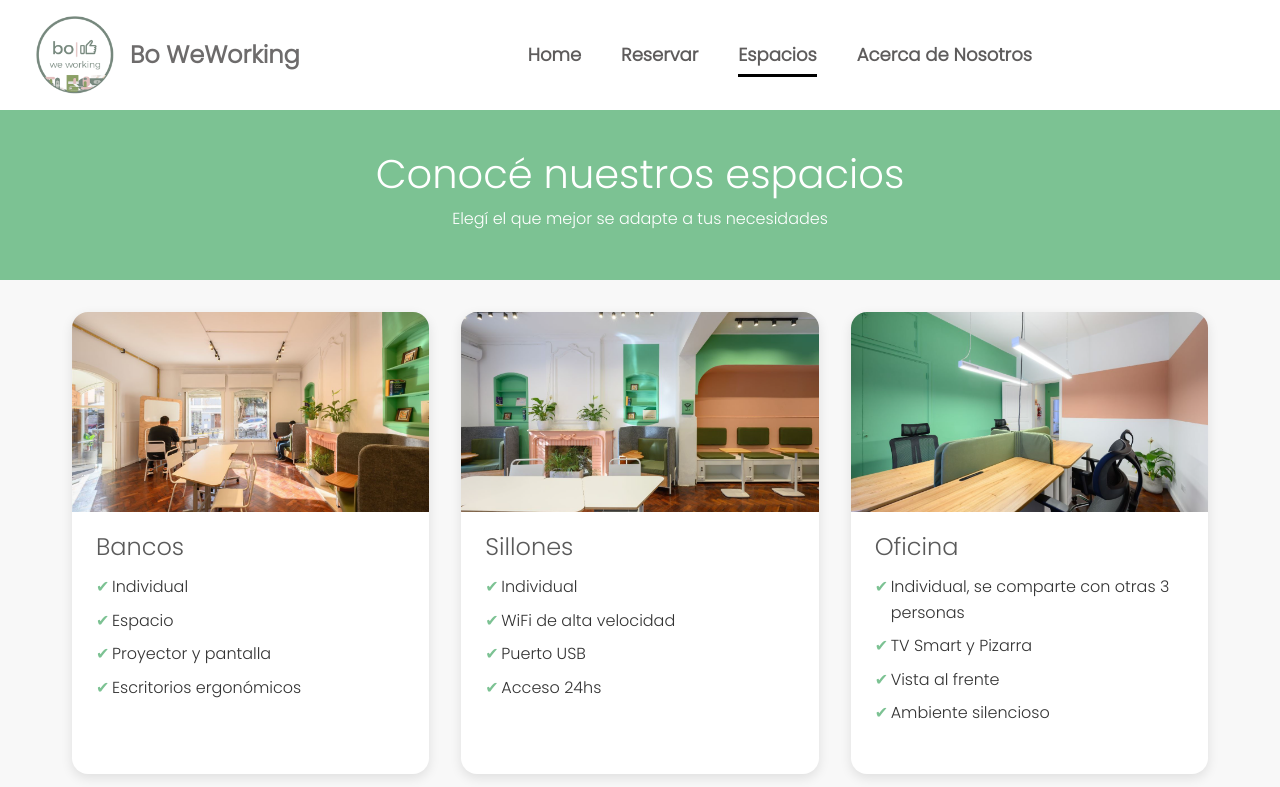
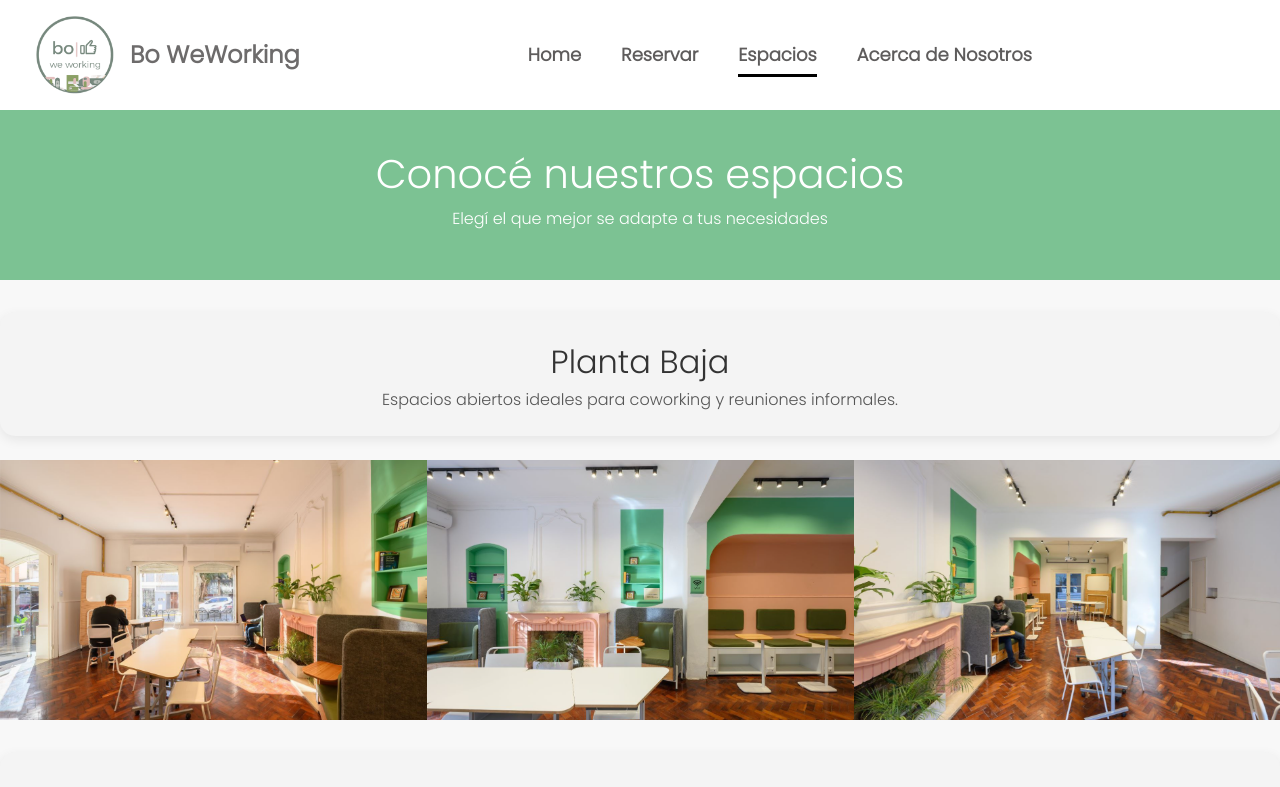
Before and after one commit to lucabonadero/tesis-boweworking, a React (Vite) app: page /espacios in a window 1280 px wide. Shown: the top 787 px of the page. Built offline with nearby package versions, Linux system fonts and the light colour scheme; a web font is replaced by a local one.

Commit message:
espacios actualizado

```diff
--- a/package.json
+++ b/package.json
@@ -13,7 +13,9 @@
     "antd": "^5.24.9",
     "react": "^19.0.0",
     "react-dom": "^19.0.0",
-    "react-router-dom": "^7.5.0"
+    "react-router-dom": "^7.5.0",
+    "react-slick": "^0.30.3",
+    "slick-carousel": "^1.8.1"
   },
   "devDependencies": {
     "@eslint/js": "^9.21.0",
--- a/src/App.jsx
+++ b/src/App.jsx
@@ -6,7 +6,8 @@ import Login from "./pages/admin/login";
 import GestionFinanciera from "./pages/admin/Gestionfinanciera";
 import "./App.css";
 import { BrowserRouter, Route, Routes } from "react-router-dom";
-
+import "slick-carousel/slick/slick.css";
+import "slick-carousel/slick/slick-theme.css";
 
 function App() {
   return (
--- a/src/components/carrusel.jsx
+++ b/src/components/carrusel.jsx
@@ -1,41 +1,61 @@
-import React, { useState, useEffect } from 'react';
-import img1 from '../assets/frentebowe.jpg';
-import img2 from '../assets/plantabajadim.png';
-import img3 from '../assets/salareunionesdim.png';
-import img4 from '../assets/terrazardadim.png';
+import Slider from "react-slick";
+import React from "react";
+import styles from "../styles/public/espacios.module.css";
+import img1 from '../assets/espacios_sillas.png';
+import img2 from '../assets/espacios_sillones.png';
+import img3 from '../assets/oficina_individual.png';
+import img4 from '../assets/salareuniones.png';
+import img5 from '../assets/terrazarda.png';
+import img6 from '../assets/espacios_plantabaja.png';
 
-import styles from '../styles/public/registrocliente.module.css'; // Asegurate de importar el CSS
+const pisos = [
+  {
+    titulo: "Planta Baja",
+    descripcion: "Espacios abiertos ideales para coworking y reuniones informales.",
+    imagenes: [img6, img1, img2],
+  },
+  {
+    titulo: "Primer Piso",
+    descripcion: "Oficinas individuales y salas de reuniones totalmente equipadas.",
+    imagenes: [img3, img4, img5],
+  },
+  {
+    titulo: "Terraza",
+    descripcion: "Un ambiente relajado con sillones y vistas al exterior.",
+    imagenes: [img2, img5, img1],
+  },
+];
 
-export default function Carousel() {
-  const images = [img1, img2, img3, img4];
-  const [currentImage, setCurrentImage] = useState(0);
+const settings = {
+  infinite: true,
+  speed: 1000,
+  slidesToShow: 3,
+  slidesToScroll: 1,
+  autoplay: true,
+  autoplaySpeed: 4000,
+  centerMode: true,
+  centerPadding: "0px",
+  arrows: false,
+};
 
-  useEffect(() => {
-    const interval = setInterval(() => {
-      setCurrentImage((prev) =>
-        prev === images.length - 1 ? 0 : prev + 1
-      );
-    }, 4000);
-    return () => clearInterval(interval);
-  }, []);
-
+export default function CarruselEdificio() {
   return (
-    <div className={styles.carousel__container}>
-      <div
-        className={styles.carousel__slider}
-        style={{
-          transform: `translateX(-${currentImage * 100}%)`,
-        }}
-      >
-        {images.map((image, index) => (
-          <img
-            key={index}
-            src={image}
-            alt={`Imagen ${index + 1}`}
-            className={styles.carousel__image}
-          />
-        ))}
-      </div>
+    <div className={styles.container}>
+      {pisos.map((piso, index) => (
+        <div key={index} className={styles.carruselWrapper}>
+          <div className={styles.textContainer}>
+            <h2 className={styles.titulo}>{piso.titulo}</h2>
+            <p className={styles.descripcion}>{piso.descripcion}</p>
+          </div>
+          <Slider {...settings}>
+            {piso.imagenes.map((img, i) => (
+              <div key={i} className={styles.slide}>
+                <img src={img} alt={`${piso.titulo} - Imagen ${i + 1}`} />
+              </div>
+            ))}
+          </Slider>
+        </div>
+      ))}
     </div>
   );
 }
--- a/src/pages/public/espacios.jsx
+++ b/src/pages/public/espacios.jsx
@@ -3,77 +3,7 @@ import Header from "../../components/header.jsx";
 import Footer from "../../components/footer.jsx";
 import styles from "../../styles/public/espacios.module.css";
 import "../../styles/global.css";
-
-import img1 from '../../assets/espacios_sillas.png';
-import img2 from '../../assets/espacios_sillones.png';
-import img3 from '../../assets/oficina_individual.png';
-import img4 from '../../assets/salareuniones.png';
-import img5 from '../../assets/terrazarda.png';
-import img6 from '../../assets/espacios_plantabaja.png';
-
-
-const espacios = [
-    {
-        titulo: 'Bancos',
-        imagen: img1,
-        caracteristicas: [
-          'Individual',
-          'Espacio',
-          'Proyector y pantalla',
-          'Escritorios ergonómicos',
-        ],
-    },
-    {
-      titulo: 'Sillones',
-      imagen: img2,
-      caracteristicas: [
-        'Individual',
-        'WiFi de alta velocidad',
-        'Puerto USB',
-        'Acceso 24hs',
-      ],
-    },
-    {
-      titulo: 'Oficina',
-      imagen: img3,
-      caracteristicas: [
-        'Individual, se comparte con otras 3 personas',
-        'TV Smart y Pizarra',
-        'Vista al frente',
-        'Ambiente silencioso',
-      ],
-    },
-    {
-      titulo: 'Sala de Reuniones',
-      imagen: img4,
-      caracteristicas: [
-        'Capacidad hasta 8 personas',
-        'Salón privado',
-        'Proyector y pantalla',
-        'Escritorios ergonómicos',
-      ],
-    },
-    {
-      titulo: 'Terraza',
-      imagen: img5,
-      caracteristicas: [
-        'Capacidad hasta 20 personas',
-        'Salón privado',
-        'Proyector y pantalla',
-        'Escritorios ergonómicos',
-      ],
-    },
-    {
-      titulo: 'Planta Baja Completa',
-      imagen: img6,
-      caracteristicas: [
-        'Capacidad hasta 20 personas',
-        'Salón privado',
-        'Proyector y pantalla',
-        'Ideal para Clases',
-      ],
-    },
-  ];
+import Carrusel from "../../components/carrusel.jsx";
 
  export default function Espacios () {
     return (
@@ -84,20 +14,7 @@ const espacios = [
                 <h1>Conocé nuestros espacios</h1>
                 <p>Elegí el que mejor se adapte a tus necesidades</p>
                 </header>
-
-                <main className={styles.espacios__grid}>
-                {espacios.map((espacio, index) => (
-                    <div key={index} className={styles.espacios__card}>
-                    <img src={espacio.imagen} alt={espacio.titulo} />
-                    <h2>{espacio.titulo}</h2>
-                    <ul>
-                        {espacio.caracteristicas.map((item, i) => (
-                        <li key={i}>{item}</li>
-                        ))}
-                    </ul>
-                    </div>
-                ))}
-                </main>
+                <Carrusel />
             </div>
             <Footer />
         </div>
--- a/src/styles/public/espacios.module.css
+++ b/src/styles/public/espacios.module.css
@@ -1,6 +1,7 @@
-.espacios__container {
+
+
+ .espacios__container {
     background-color: #f8f8f8;
-    font-family: 'Segoe UI', sans-serif;
     color: #333;
   }
 
@@ -18,56 +19,52 @@
 
   .espacio__header p {
     font-size: 1.2rem;
-    margin-top: 0.5rem;
   }
 
-  .espacios__grid {
-    display: grid;
-    grid-template-columns: repeat(auto-fit, minmax(280px, 1fr));
-    gap: 2rem;
-    padding: 2rem;
-    max-width: 1200px;
-    margin: 0 auto;
+  .container {
+    display: flex;
+    flex-direction: column;
+    gap: 1.5rem;
+    padding: 2rem 0;
+    align-items: center;
   }
 
-  .espacios__card {
-    background-color: white;
-    border-radius: 16px;
-    box-shadow: 0 4px 12px rgba(0,0,0,0.1);
-    overflow: hidden;
-    transition: transform 0.3s ease;
+  .carruselWrapper {
+    width: 100%;
+    max-width: 1300px;
   }
 
-  .espacios__card:hover {
-    transform: translateY(-5px);
+  .textContainer {
+    background-color: #f4f4f4;
+    padding: 1.5rem;
+    border-radius: 15px;
+    box-shadow: 0 4px 12px rgba(0, 0, 0, 0.08);
+    margin-bottom: 1.5rem;
+    text-align: center;
+    transition: all 0.3s ease;
   }
 
-  .espacios__card img {
-    width: 100%;
-    height: 200px;
-    object-fit: cover;
+  .textContainer:hover {
+    box-shadow: 0 25px 216px rgba(0, 0, 0, 0.12);
   }
 
-  .espacios__card h2 {
-    padding: 1rem 1.5rem 0.5rem;
+  .titulo {
+    font-size: 2rem;
     margin: 0;
-    color: #5a5a5a;
+    color: #333;
   }
 
-  .espacios__card ul {
-    padding: 0 1.5rem 1.5rem;
-    list-style: none;
+  .descripcion {
+    font-size: 1rem;
+    color: #555;
+    margin: 0;
   }
 
-  .espacios__card ul li {
-    margin-bottom: 0.5rem;
-    padding-left: 1rem;
-    position: relative;
+  .slide img {
+    width: 100%;
+    height: 260px;
+    object-fit: cover;
+    margin: 0;
+    padding: 0;
+    border-radius: 0;
   }
-
-  .espacios__card ul li::before {
-    content: "✔";
-    position: absolute;
-    left: 0;
-    color: #7cc293;
-  }
--- a/src/styles/public/registrocliente.module.css
+++ b/src/styles/public/registrocliente.module.css
@@ -1,11 +1,3 @@
-
-
-
-
-/****************************************************************************************
-****************************************************************************************
-****************************************************************************************
-******************************************** FORM ********************************************/
 
 .main{
     display: flex;
@@ -117,30 +109,57 @@ input[type="number"] {
     border-radius: 12px;
 }
 
-.carousel__image {
-    width: 100%;
-    object-fit: cover;
-    transition: opacity 0.5s ease-in-out;
-    flex-shrink: 0;
-}
-
-.carousel__container {
-    max-width: 900px;
-    height: 100%;
-    overflow: hidden;
-    position: relative;
-    border-radius: 12px;
-    box-shadow: 0 4px 50px rgba(0, 0, 0, 0.1);
-    display: flex;
-    justify-content: center;
-    align-items: center;
-}
-
-.carousel__slider {
-    display: flex;
-    transition: transform 0.6s ease-in-out;
-}
-
 .text__espacio {
     color: #77C38C;
 }
+
+/*   .espacios__grid {
+    display: grid;
+    grid-template-columns: repeat(auto-fit, minmax(280px, 1fr));
+    gap: 2rem;
+    padding: 2rem;
+    max-width: 1200px;
+    margin: 0 auto;
+  }
+
+  .espacios__card {
+    background-color: white;
+    border-radius: 16px;
+    box-shadow: 0 4px 12px rgba(0,0,0,0.1);
+    overflow: hidden;
+    transition: transform 0.3s ease;
+  }
+
+  .espacios__card:hover {
+    transform: translateY(-5px);
+  }
+
+  .espacios__card img {
+    width: 100%;
+    height: 200px;
+    object-fit: cover;
+  }
+
+  .espacios__card h2 {
+    padding: 1rem 1.5rem 0.5rem;
+    margin: 0;
+    color: #5a5a5a;
+  }
+
+  .espacios__card ul {
+    padding: 0 1.5rem 1.5rem;
+    list-style: none;
+  }
+
+  .espacios__card ul li {
+    margin-bottom: 0.5rem;
+    padding-left: 1rem;
+    position: relative;
+  }
+
+  .espacios__card ul li::before {
+    content: "✔";
+    position: absolute;
+    left: 0;
+    color: #7cc293;
+  } */
```
Also changed, not shown: src/App.css (+3 -6 lines), src/pages/public/registrocliente.jsx (+88 -1 lines), 1 other file (tests, documents, lock files or other folders).
